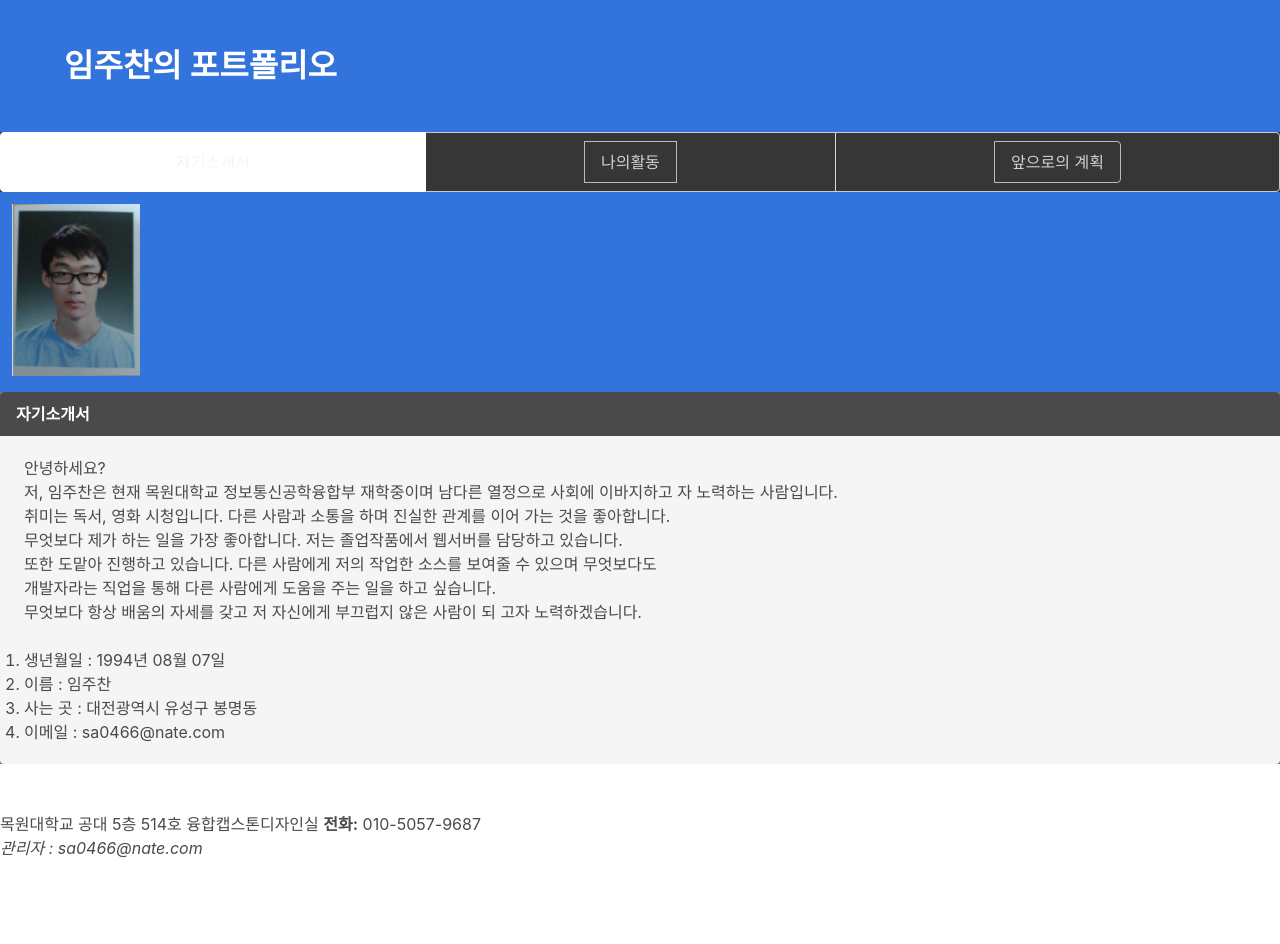
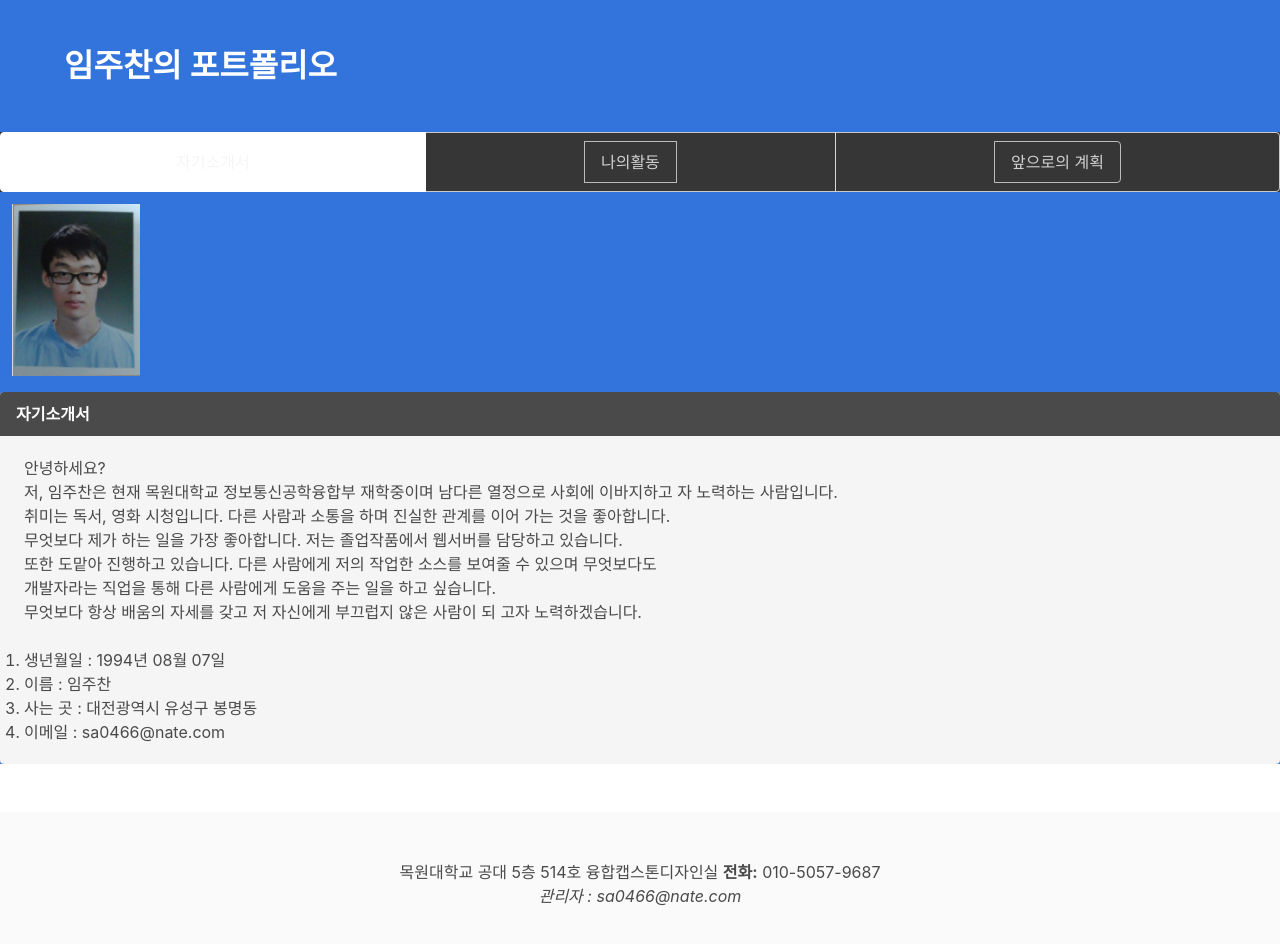
Before and after one commit to jc0466/juchan2_homepage, a Nuxt app: page / in a window 1280 px wide. Shown: the top 944 px of the page. Before the commit the page ends 860 px from the top, so only its background shows below. Built offline with nearby package versions, Linux system fonts and the light colour scheme; a small style sheet from the web is missing.

Commit message:
2018-06-15*9

```diff
--- a/layouts/default.vue
+++ b/layouts/default.vue
@@ -3,7 +3,7 @@
     <nuxt/>
    <br>
    <br>
-    <footer>
+    <footer class="footer has-text-centered">
 		<p>목원대학교 공대 5층 514호 융합캡스톤디자인실
     <b>전화:</b> 010-5057-9687</p>
         	<p><address>관리자 : sa0466@nate.com</address>
```
